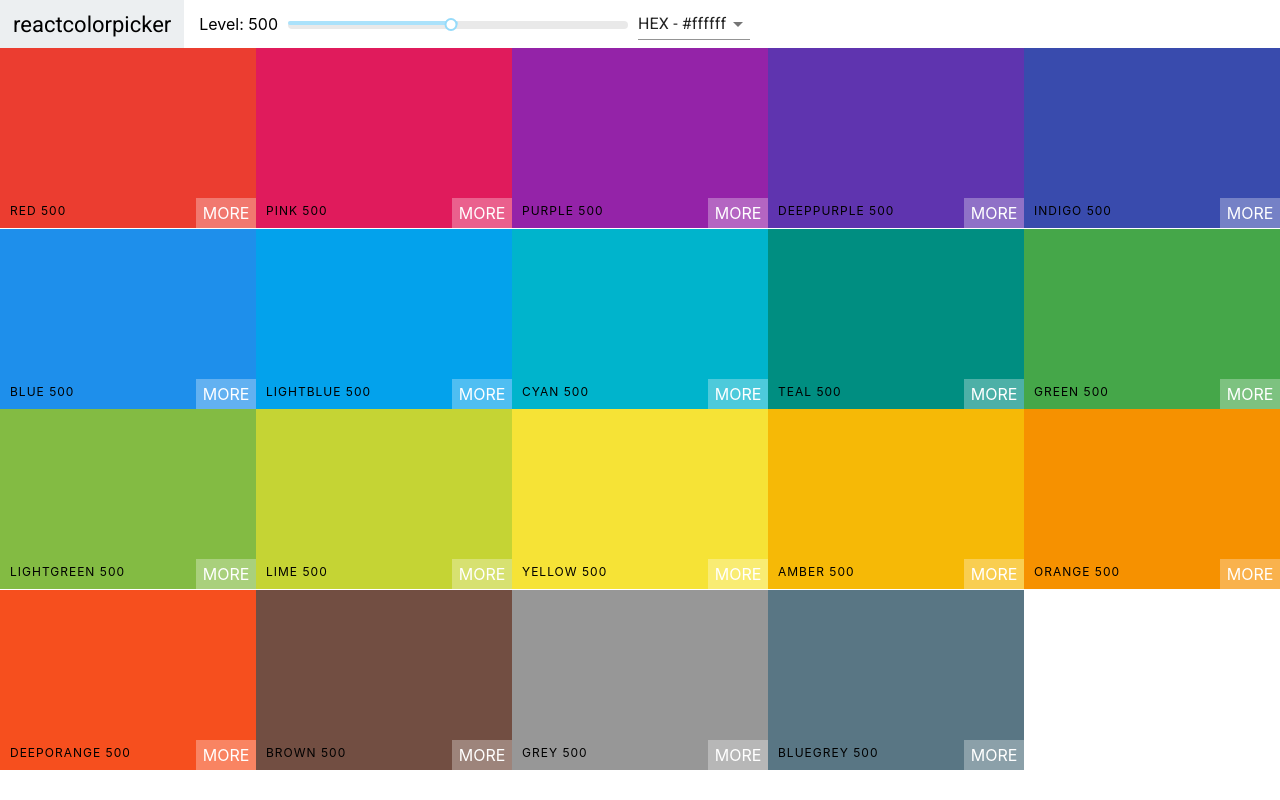
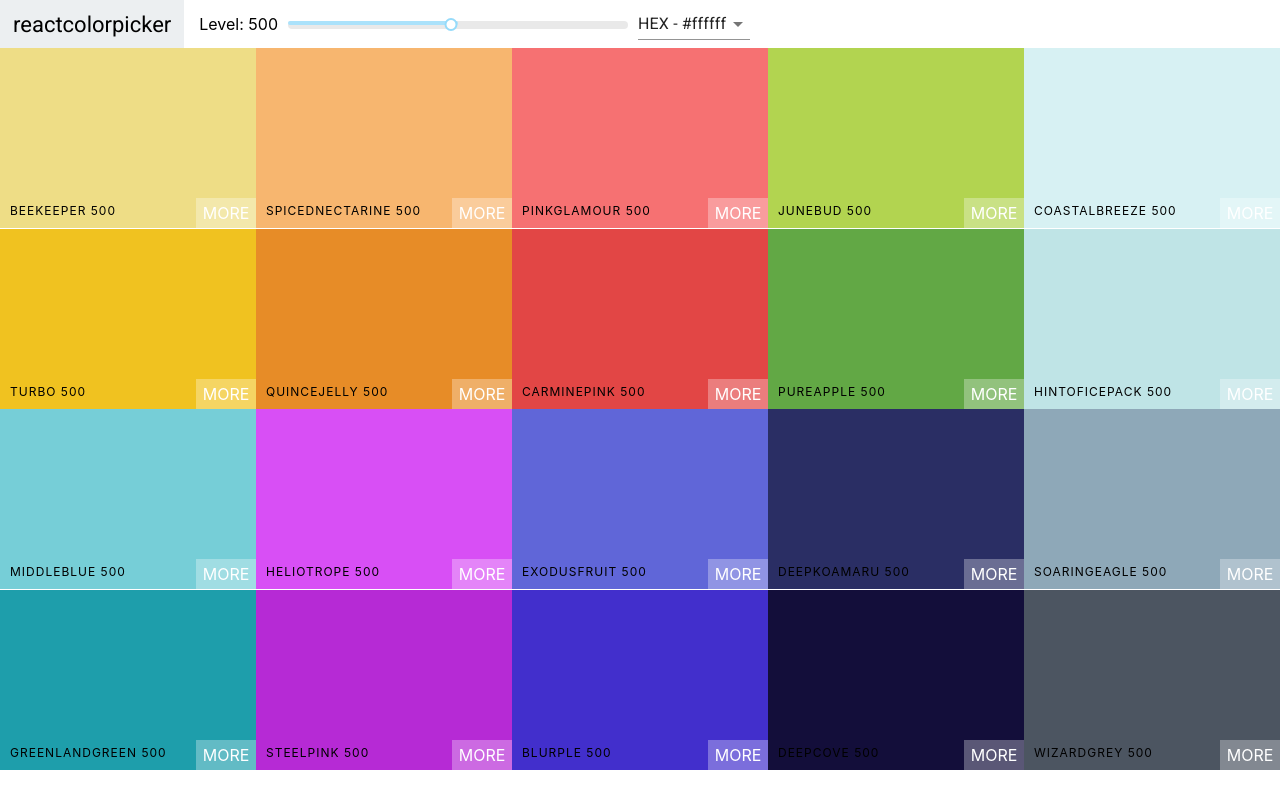
Before and after one commit to leetrent/react-colors, a React (Create React App) app: page / in a window 1280 px wide. Built offline with nearby package versions, Linux system fonts and the light colour scheme.

Commit message:
Changes hard-coded color palette

```diff
--- a/src/App.js
+++ b/src/App.js
@@ -8,7 +8,7 @@
   render() {
     return (
       <div>
-        <Palette palette={ generatePalette(seedColors[0]) } />
+        <Palette palette={ generatePalette(seedColors[4]) } />
       </div>
     )
   }
```
